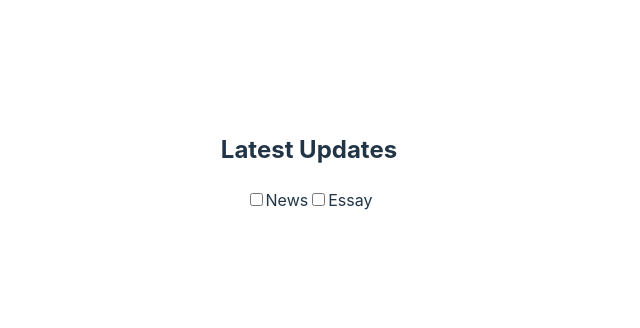
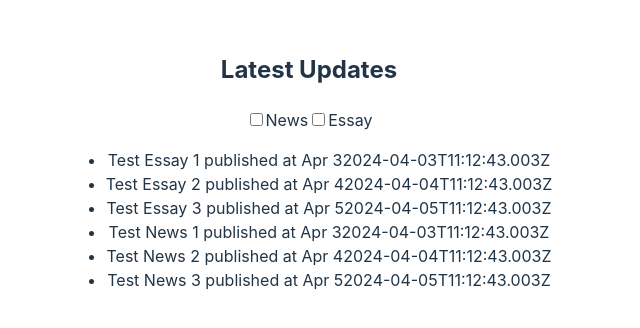
Before and after one commit to korotsheOt/code-red-test, a Vue app: page / in a window 1280 px wide. Shown: the part 230-558 px from the top of the page, without its empty margins (331-971 px from the left). Built offline with nearby package versions, Linux system fonts and the light colour scheme.

Commit message:
add test data & update filtering

```diff
--- a/src/components/Articles.vue
+++ b/src/components/Articles.vue
@@ -1,5 +1,5 @@
 <script setup>
-import { ref } from "vue";
+import { onMounted, ref } from "vue";
 import "../data";
 
 const articlesData = ref(window.LATEST_ARTICLES);
@@ -7,36 +7,37 @@ const filteredArticlesData = ref();
 const checkedCategories = ref([]);
 
 const handleCategoryCheck = () => {
+	const currentDate = new Date();
+	const targetDate = new Date(currentDate.getTime() - 7 * 24 * 60 * 60 * 1000);
+
 	if (checkedCategories.value.length) {
 		filteredArticlesData.value = articlesData.value.filter((article) => {
-			return checkedCategories.value.includes(article.category)
+			return checkedCategories.value.includes(article.category);
 		}
 		);
 	} else {
-		filteredArticlesData.value = [];
+		filteredArticlesData.value = articlesData.value;
 	}
 
-	filteredArticlesData.value = filteredArticlesData.value.slice(0, 5);
+	filteredArticlesData.value = filteredArticlesData.value.filter((article) => {
+		return filteredArticlesData.value.slice(0, 5) && new Date(article.publishDate) >= targetDate
+	}
+	);
 };
+
+onMounted(() => {
+	handleCategoryCheck();
+})
 </script>
 
 <template>
 	<div class="wrapper">
 		<h2>Latest Updates</h2>
 		<div class="articles-list">
-			<input
-				type="checkbox"
-				id="news"
-				value="news"
-				v-model="checkedCategories"
-				@change="handleCategoryCheck()" />
+			<input type="checkbox" id="news" value="news" v-model="checkedCategories" @change="handleCategoryCheck()" />
 			<label for="news">News</label>
 
-			<input
-				type="checkbox"
-				id="essay"
-				value="essay"
-				v-model="checkedCategories"
+			<input type="checkbox" id="essay" value="essay" v-model="checkedCategories"
 				@change="handleCategoryCheck()" />
 			<label for="essay">Essay</label>
 
@@ -50,5 +51,4 @@ const handleCategoryCheck = () => {
 	</div>
 </template>
 
-<style scoped>
-</style>
+<style scoped></style>
--- a/src/data.js
+++ b/src/data.js
@@ -1,3 +1,6 @@
+// Provided data has no pages which have been published less than 7 days ago.
+// So I decided to add some objects for more comfortable testing.
+
 window.LATEST_ARTICLES = [
 	{
 		"title": "Find new ways to travel north",
@@ -34,5 +37,41 @@ window.LATEST_ARTICLES = [
 		"publishDate": "2023-05-31T11:12:43.003Z",
 		"category": "essay",
 		"url": "/articles/2594.html"
+	},
+	{
+		"title": "Test Essay 1 published at Apr 3",
+		"publishDate": "2024-04-03T11:12:43.003Z",
+		"category": "essay",
+		"url": "/articles/2594.html"
+	},
+	{
+		"title": "Test Essay 2 published at Apr 4",
+		"publishDate": "2024-04-04T11:12:43.003Z",
+		"category": "essay",
+		"url": "/articles/2594.html"
+	},
+	{
+		"title": "Test Essay 3 published at Apr 5",
+		"publishDate": "2024-04-05T11:12:43.003Z",
+		"category": "essay",
+		"url": "/articles/2594.html"
+	},
+	{
+		"title": "Test News 1 published at Apr 3",
+		"publishDate": "2024-04-03T11:12:43.003Z",
+		"category": "news",
+		"url": "/articles/2594.html"
+	},
+	{
+		"title": "Test News 2 published at Apr 4",
+		"publishDate": "2024-04-04T11:12:43.003Z",
+		"category": "news",
+		"url": "/articles/2594.html"
+	},
+	{
+		"title": "Test News 3 published at Apr 5",
+		"publishDate": "2024-04-05T11:12:43.003Z",
+		"category": "news",
+		"url": "/articles/2594.html"
 	}
 ];
```
